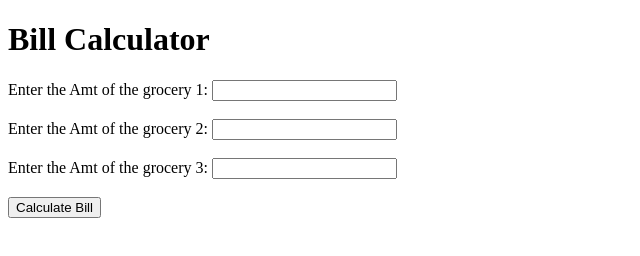
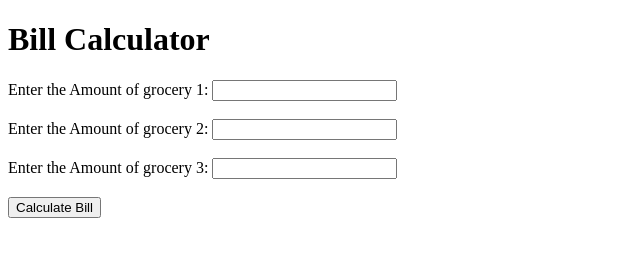
Before and after one commit to evenkatesh0507/CourseraJS, a plain HTML site: page Sample Folder/grocery1Practice.html in a window 1280 px wide. Shown: the full height of the page, 0-640 px from the left. Drawn offline with Linux system fonts and the light colour scheme.

Commit message:
commit 1.0.4

```diff
--- a/Sample Folder/grocery1Practice.html
+++ b/Sample Folder/grocery1Practice.html
@@ -5,13 +5,13 @@
 </head>
 <body>
   <h1>Bill Calculator</h1>
-  <label for="g1">Enter the Amt of the grocery 1: </label>
+  <label for="g1">Enter the Amount of grocery 1: </label>
   <input type="number" id="g1"><br><br>
 
-  <label for="g2">Enter the Amt of the grocery 2: </label>
+  <label for="g2">Enter the Amount of grocery 2: </label>
   <input type="number" id="g2"><br><br>
 
-  <label for="g3">Enter the Amt of the grocery 3: </label>
+  <label for="g3">Enter the Amount of grocery 3: </label>
   <input type="number" id="g3"><br><br>
 
   <button onclick="calculateBill()">Calculate Bill</button><br><br>
--- a/Sample Folder/grocery1Practice.js
+++ b/Sample Folder/grocery1Practice.js
@@ -1,11 +1,11 @@
 let g1, g2, g3, total;
 
-function calculateArea() {
+function calculateBill() {
     g1 = parseFloat(document.getElementById('g1').value);
     g2 = parseFloat(document.getElementById('g2').value);
     g3 = parseFloat(document.getElementById('g3').value);
 
-    total = g1 + g2 +g3;
+    total = g1 + g2 + g3;
 
     document.getElementById('billTotal').innerText = `The total amount is: ${total}`;
 }
```
